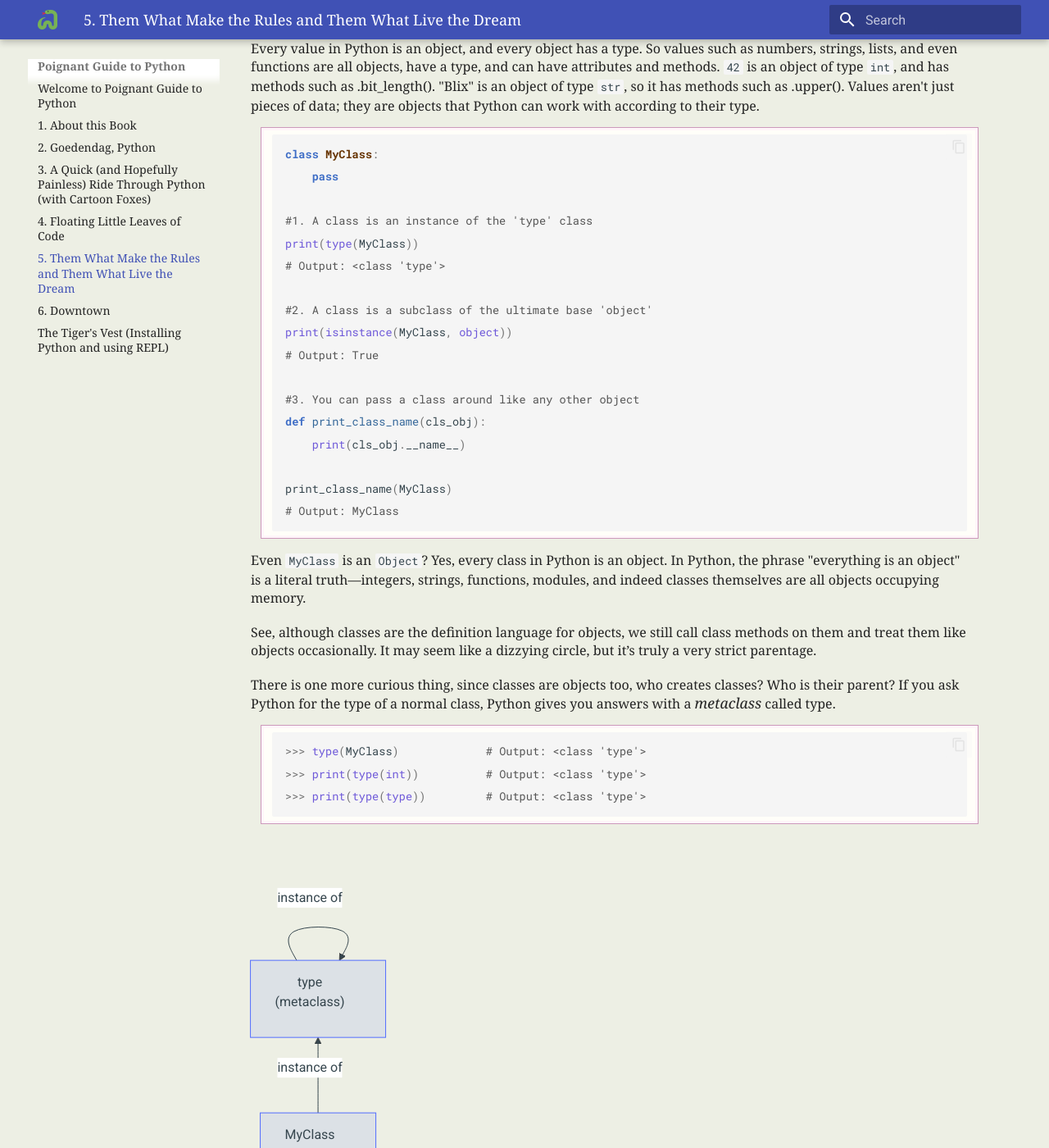
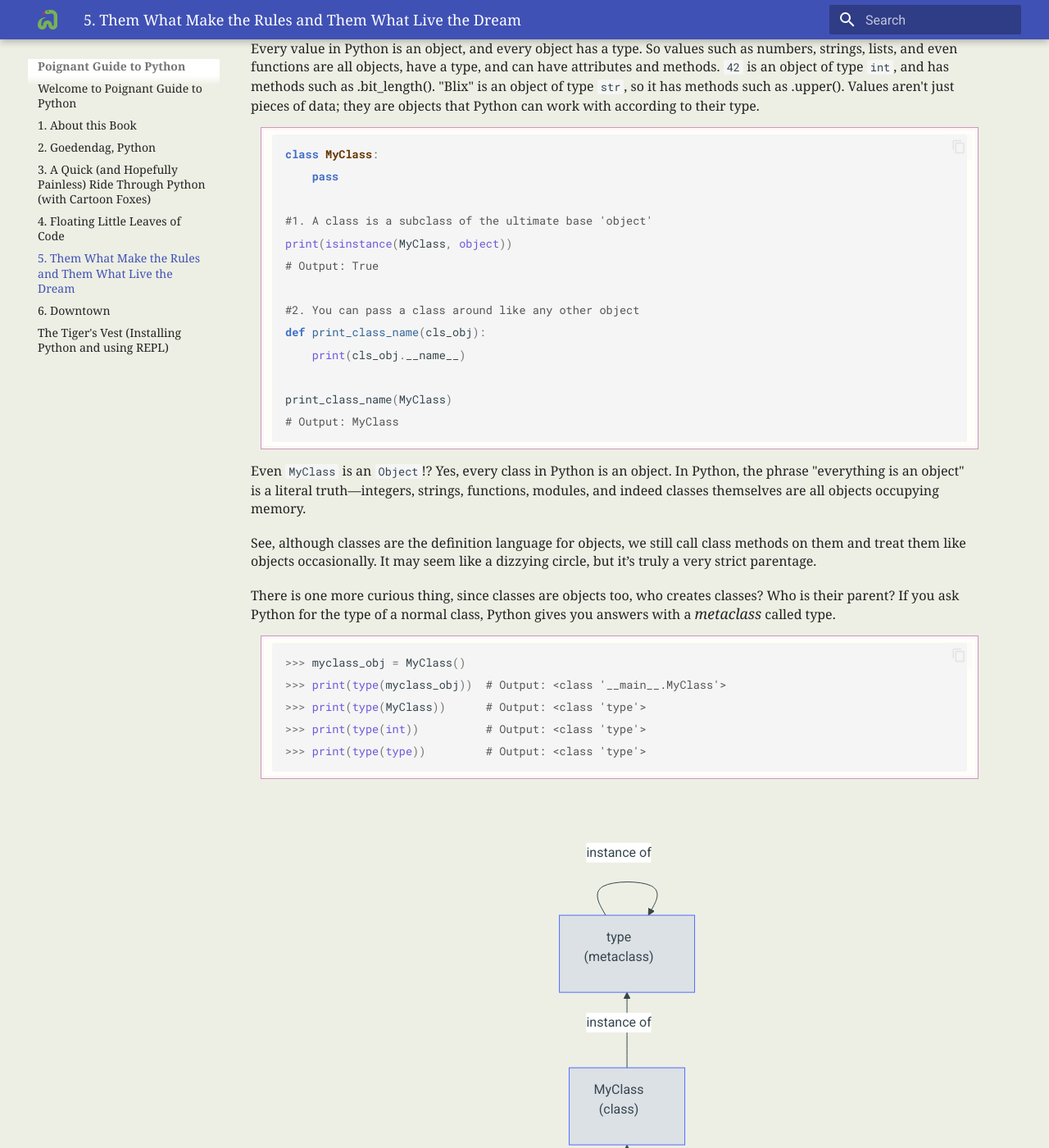
Before and after one commit to vkailas/poignant-guide-python, an MkDocs documentation site: the page built from docs/chapter-5.md, in a window 1280 px wide and 1400 px high, scrolled down 46289 px. Shown: the whole window at 82% size. Built offline with MkDocs 1.6.1 and Material for MkDocs 9.7.7, drawn with Linux system fonts in a browser that asks for light colours; some of the changed text lies outside the part shown.

Commit message:
fixes chapter 2-6

````diff
--- a/docs/chapter-5.md
+++ b/docs/chapter-5.md
@@ -1992,7 +1992,7 @@ Every class has a __bases__ attribute where you can check this subclass relation
 ```
 Or you can also use `issubclass(ListMine, list)` which returns True.
 
-Perfect. We manage a hotel and we have an list of our room sizes: `[3, 4, 6]`. Let’s get it nicely formatted for a printed brochure.
+Perfect. We manage a hotel and we have a list of our room sizes: `[3, 4, 6]`. Let’s get it nicely formatted for a printed brochure.
 
 ```py
 rooms = ListMine([3, 4, 6])
@@ -2044,15 +2044,11 @@ Every value in Python is an object, and every object has a type. So values such
 class MyClass:
     pass
 
-#1. A class is an instance of the 'type' class
-print(type(MyClass))
-# Output: <class 'type'>
-
-#2. A class is a subclass of the ultimate base 'object'
+#1. A class is a subclass of the ultimate base 'object'
 print(isinstance(MyClass, object))
 # Output: True
 
-#3. You can pass a class around like any other object
+#2. You can pass a class around like any other object
 def print_class_name(cls_obj):
     print(cls_obj.__name__)
 
@@ -2060,18 +2056,21 @@ print_class_name(MyClass)
 # Output: MyClass
 ```
 
-Even `MyClass` is an `Object`? Yes, every class in Python is an object. In Python, the phrase "everything is an object" is a literal truth—integers, strings, functions, modules, and indeed classes themselves are all objects occupying memory.
+Even `MyClass` is an `Object`!? Yes, every class in Python is an object. In Python, the phrase "everything is an object" is a literal truth—integers, strings, functions, modules, and indeed classes themselves are all objects occupying memory.
 
 See, although classes are the definition language for objects, we still call class methods on them and treat them like objects occasionally. It may seem like a dizzying circle, but it’s truly a very strict parentage.
 
 There is one more curious thing, since classes are objects too, who creates classes? Who is their parent? If you ask Python for the type of a normal class, Python gives you answers with a *metaclass* called type.
 
 ```py
->>> type(MyClass)             # Output: <class 'type'>
+>>> myclass_obj = MyClass()
+>>> print(type(myclass_obj))  # Output: <class '__main__.MyClass'>
+>>> print(type(MyClass))      # Output: <class 'type'>
 >>> print(type(int))          # Output: <class 'type'>
 >>> print(type(type))         # Output: <class 'type'>
 ```
 
+<div align="center">
 ```mermaid
 flowchart BT
 
@@ -2083,6 +2082,7 @@ flowchart BT
     cls -->|"instance of"| typ
     typ -->|"instance of"| typ
 ```
+</div>
 
 Your type is type? Why is `int` dodging the question? Shouldn't its type be class? Let's just say that since in Python, everything is an object, classes themselves had to have something that made them. So the idea of a metaclass named type was born.
 
````
Also changed, not shown: other parts of docs/chapter-5.md (+19 -16 lines), docs/chapter-2.md (+1 -1 lines), docs/chapter-3.md (+7 -5 lines), docs/chapter-4.md (+1 -5 lines), docs/chapter-6.md (+73 -47 lines).
